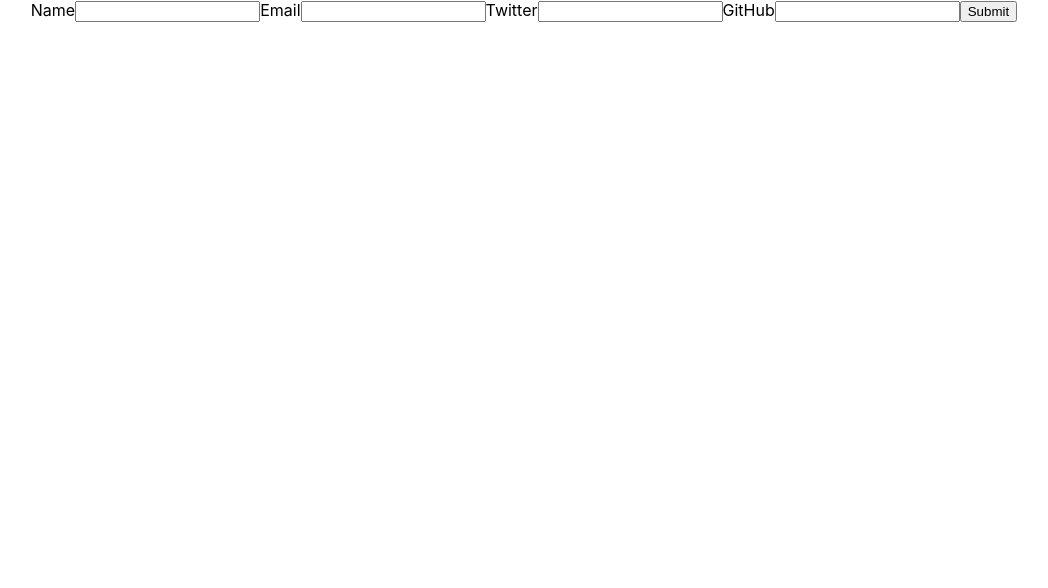
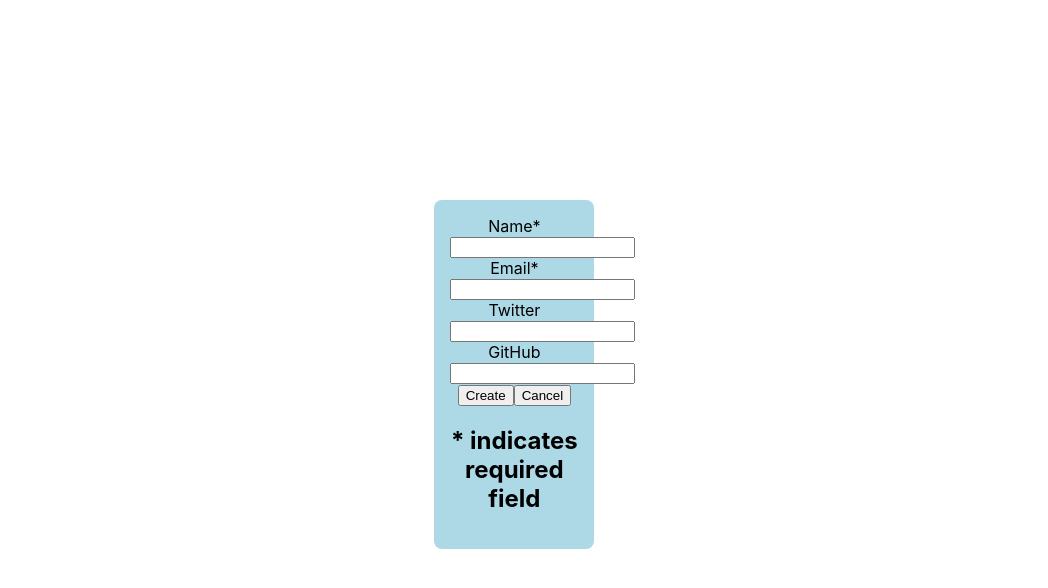
Before and after one commit to DezVox/QRCodeGen-, a React (Create React App) app: page / in a window 1280 px wide. Shown: the top 588 px of the page, without its empty margins (116-1164 px from the left). Built offline with nearby package versions, Linux system fonts and the light colour scheme.

Commit message:
Form validation complete

```diff
--- a/package.json
+++ b/package.json
@@ -6,6 +6,7 @@
     "@testing-library/jest-dom": "^5.14.1",
     "@testing-library/react": "^11.2.7",
     "@testing-library/user-event": "^12.8.3",
+    "qrcode-generator": "^1.4.4",
     "react": "^17.0.2",
     "react-dom": "^17.0.2",
     "react-scripts": "4.0.3",
--- a/src/App.css
+++ b/src/App.css
@@ -36,3 +36,19 @@
     transform: rotate(360deg);
   }
 }
+
+.inputform{
+  margin-top: 25vh;
+  display: block;
+  width: 10vw;
+  margin-left: 43vw;
+  padding: 2vh;
+
+  background-color:lightblue;
+  border-radius: 1vh;
+}
+
+
+.errortxt{
+  color: red;
+}
--- a/src/Components/Form.js
+++ b/src/Components/Form.js
@@ -1,18 +1,63 @@
-import React from 'react'
+import React, {  useRef, useState  } from 'react'
 
 const Form = () => {
-    function handler(){
-        console.log("Working.")
+    const nameRef = useRef()
+    const emailRef = useRef()
+    const twitRef = useRef()
+    const gitRef = useRef()
+    const [error, setError] = useState()
+
+
+    const  handler = (e) =>{
+        e.preventDefault()
+
+        let namere = /^[A-Z][a-z]+ [A-Z][a-z]+[a-z]$/
+
+        if(!namere.test(nameRef.current.value)){
+            setError("Please enter your full name. First and last. Check for case.")
+            return
+        }
+
+        let emailre= /^(([^<>()\[\]\\.,;:\s@"]+(\.[^<>()\[\]\\.,;:\s@"]+)*)|(".+"))@((\[[0-9]{1,3}\.[0-9]{1,3}\.[0-9]{1,3}\.[0-9]{1,3}])|(([a-zA-Z\-0-9]+\.)+[a-zA-Z]{2,}))$/
+
+        if(!emailre.test(emailRef.current.value)){
+            setError("Invalid Email address")
+            return
+        }
+
+        let twitRe= /^@([A-Z]|[a-z]|[0-9]|_)+$/
+
+        if(!twitRe.test(twitRef.current.value)){
+            setError("Invalid Twitter Handle.")
+            return
+        }
+
+        // Clear text fields
+        Array.from(document.querySelectorAll("input[type=text]")).forEach(
+            input => (input.value = "")
+        )
+        setError("")
+    }
+
+    const eraseData = () =>{
+        Array.from(document.querySelectorAll("input[type=text]")).forEach(
+            input => (input.value = "")
+        )
+        console.log("Data erased!")
+        setError("")
     }
 
     return (
-        <div>
-            <form>
-                <label>Name</label><input type="text" required></input>
-                <label>Email</label><input type="text" required></input>
-                <label>Twitter</label><input type="text"></input>
-                <label>GitHub</label><input type="text"></input>
-                <input onClick= { handler } type="submit"/>
+        <div className = "inputform">
+            <form onSubmit = {  handler  }>
+                <label>Name*</label><input ref= { nameRef } type="text" required></input>
+                <label>Email*</label><input ref = {  emailRef  } type="text" required></input>
+                <label>Twitter</label><input  ref = {  twitRef  } type="text"></input>
+                <label>GitHub</label><input ref = {  gitRef  } type="text"></input>
+                <input type="submit" value="Create"/>
+                <input type="button" onClick = { eraseData } value ="Cancel"></input>
+                <h2>* indicates required field</h2>
+                {error !== "" && <h2 className="errortxt">{error}</h2>}
             </form>
         </div>
     )
```
Also changed, not shown: 1 other file (tests, documents, lock files or other folders).
